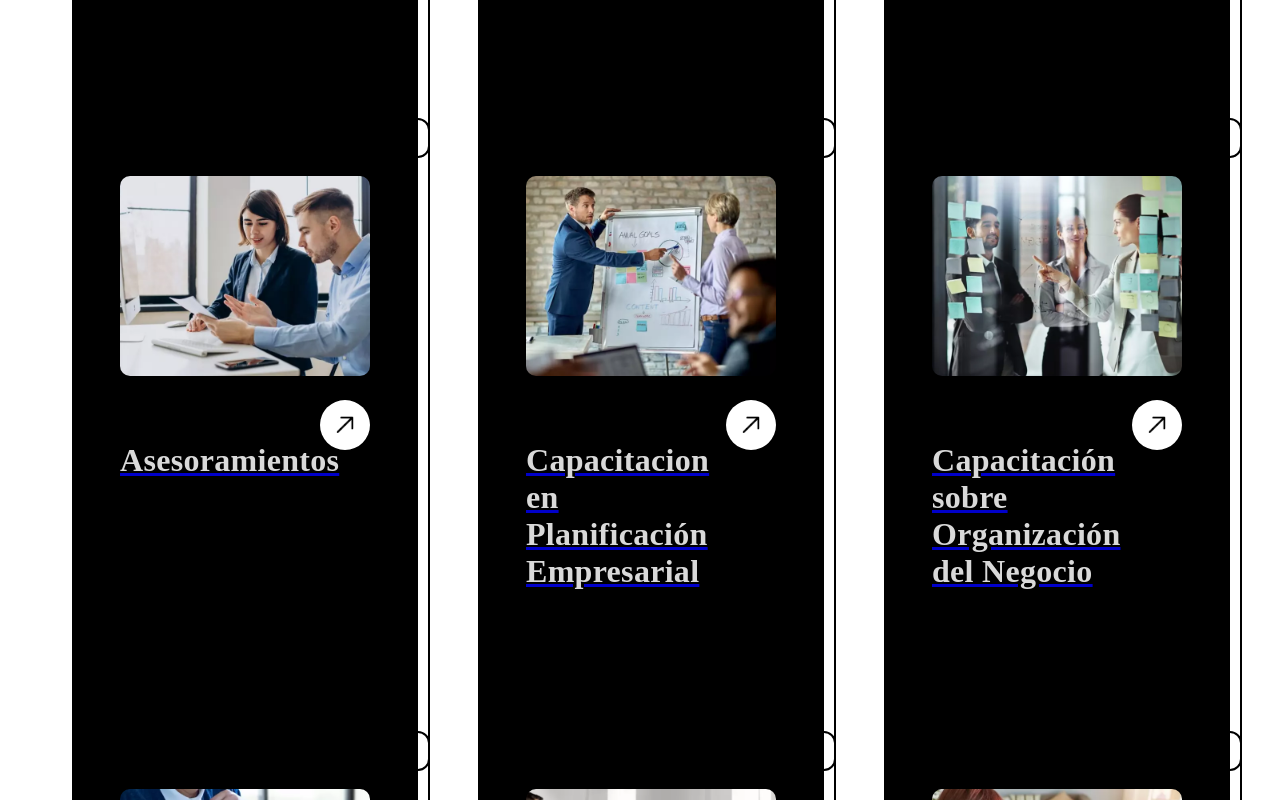
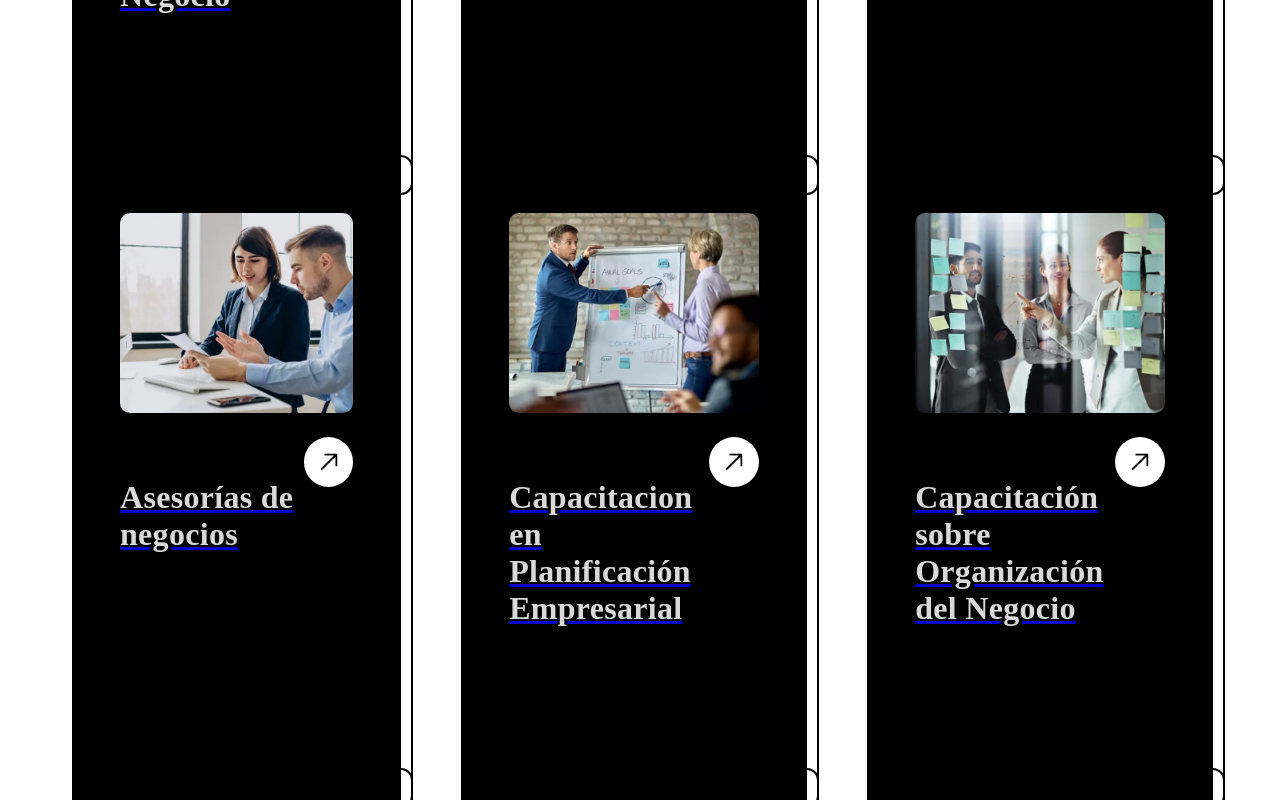
Before and after one commit to LucianoTreachi/Consultora-de-negocios, a React (Vite) app: page /servicios in a window 1280 px wide. Shown: the part 860-1660 px from the top of the page. Built offline with nearby package versions, Linux system fonts and the light colour scheme; the HTML template or start-up script is replaced by a standard one.

Commit message:
Modificar información de servicios

```diff
--- a/src/data/dataServices.jsx
+++ b/src/data/dataServices.jsx
@@ -69,8 +69,8 @@ export const dataServices = [
   },
 
   {
-    url: "asesoramientos",
-    title: "Asesoramientos",
+    url: "asesorias-de-negocios",
+    title: "Asesorías de negocios",
     image: service4,
     paragraph: (
       <>
```
